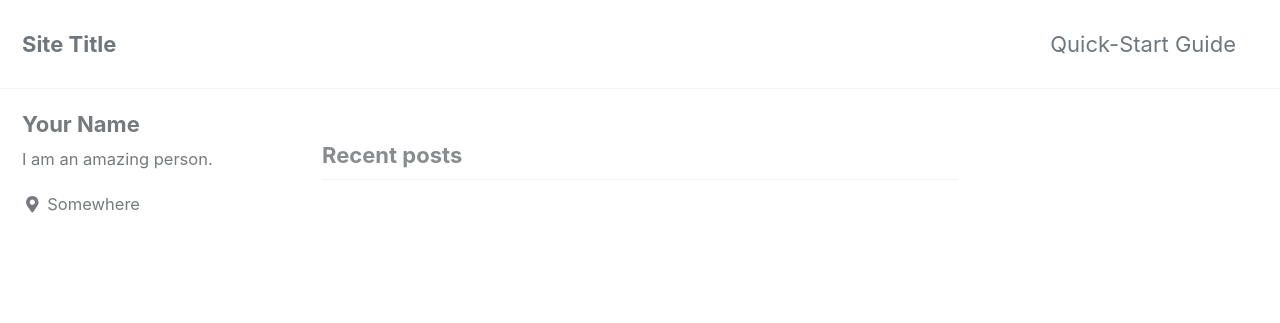
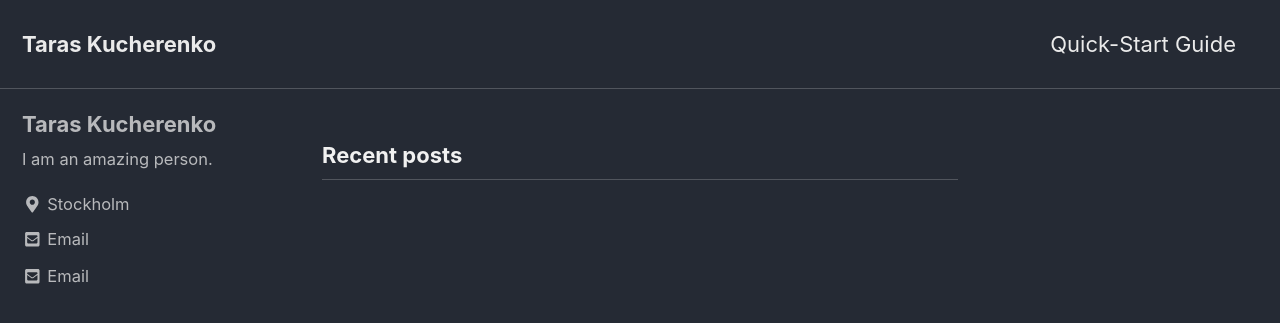
Before and after one commit to Svito-zar/Svito-zar.github.io, a Jekyll site: the page built from index.html, in a window 1280 px wide and 900 px high. Shown: the top 323 px of the window. Built offline with Jekyll 4.4.1, drawn with Linux system fonts in a browser that asks for light colours; cached includes are drawn as plain includes; the list of posts is cut into pages by our own code; some of the changed text lies outside the part shown.

Commit message:
First update

```diff
--- a/_config.yml
+++ b/_config.yml
@@ -10,16 +10,16 @@
 # Review documentation to determine if you should use `theme` or `remote_theme`
 # https://mmistakes.github.io/minimal-mistakes/docs/quick-start-guide/#installing-the-theme
 
-# theme                  : "minimal-mistakes-jekyll"
+theme                  : "minimal-mistakes-jekyll"
 # remote_theme           : "mmistakes/minimal-mistakes"
-minimal_mistakes_skin    : "default" # "air", "aqua", "contrast", "dark", "dirt", "neon", "mint", "plum", "sunrise"
+minimal_mistakes_skin    : "dark" #"air", "aqua", "contrast", , "dirt", "neon", "mint", "plum", "sunrise" "default" #
 
 # Site Settings
 locale                   : "en-US"
-title                    : "Site Title"
+title                    : "Taras Kucherenko"
 title_separator          : "-"
-name                     : "Your Name"
-description              : "An amazing website."
+name                     : "Taras Kucherenko"
+description              : "A personal website."
 url                      : # the base hostname & protocol for your site e.g. "https://mmistakes.github.io"
 baseurl                  : # the subpath of your site, e.g. "/blog"
 repository               : # GitHub username/repo-name e.g. "mmistakes/minimal-mistakes"
@@ -106,15 +106,15 @@ analytics:
 
 # Site Author
 author:
-  name             : "Your Name"
+  name             : "Taras Kucherenko"
   avatar           : # path of avatar image, e.g. "/assets/images/bio-photo.jpg"
   bio              : "I am an amazing person."
-  location         : "Somewhere"
-  email            :
+  location         : "Stockholm"
+  email            : tarask@kth.se
   links:
     - label: "Email"
       icon: "fas fa-fw fa-envelope-square"
-      # url: mailto:your.name@email.com
+      url: tarask@kth.se
     - label: "Website"
       icon: "fas fa-fw fa-link"
       # url: "https://your-website.com"
```
